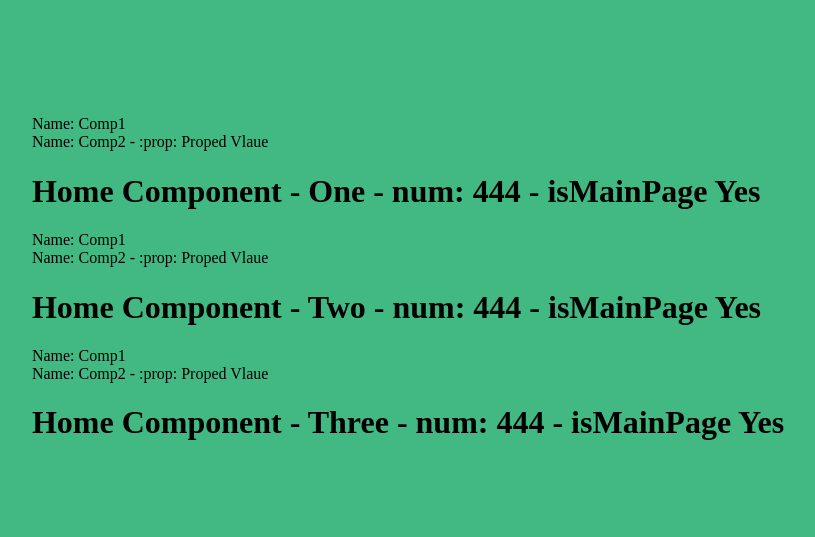
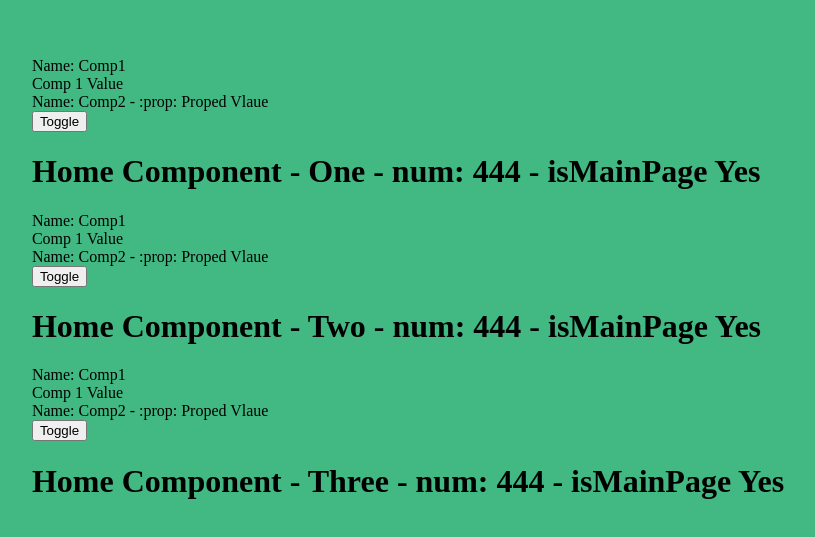
Before and after one commit to koushil-mankali/Vuejs-Practice, a Vue app in the folder vue2/: page / in a window 1280 px wide. Shown: the part 119-656 px from the top of the page, without its empty margins (232-1047 px from the left). Built offline with nearby package versions, Linux system fonts and the light colour scheme.

Commit message:
$emits, $emits validation done

```diff
--- a/vue2/src/App.vue
+++ b/vue2/src/App.vue
@@ -10,7 +10,7 @@
         nameOne: "One",
         nameTwo: "Two",
       }
-    }
+    },
   }
 </script>
 
--- a/vue2/src/components/Comp1.vue
+++ b/vue2/src/components/Comp1.vue
@@ -8,12 +8,22 @@ export default {
   data() {
     return {
       name: "Comp1",
+      toggleVal: true,
+      compVal: 'Comp 1 Value',
     };
   },
+  methods:{
+      toggle(this: {toggleVal: boolean, compVal: string}, prop: string){
+        console.log(this.toggleVal, 'tog');
+        this.compVal = prop;
+        return this.toggleVal = !this.toggleVal;
+      },
+    },
 };
 </script>
 
 <template>
   <div>Name: {{ name }}</div>
-  <Comp2 />
+  <div>{{compVal}}</div>
+  <Comp2 @toggle="toggle" :toggleVal="toggleVal" />
 </template>
--- a/vue2/src/components/Comp2.vue
+++ b/vue2/src/components/Comp2.vue
@@ -1,14 +1,27 @@
 <script lang="ts">
 export default {
-  inject: ['propedValue'],
+  props: {
+    toggleVal: Boolean,
+  },
+  inject: ["propedValue"],
   data() {
     return {
       name: "Comp2",
+      compVal: "Value came from comp2 from emits",
     };
+  },
+  emits: {
+    toggle: (prop: string) => {
+      if(prop){
+        return true;
+      }
+      return false;
+    }
   },
 };
 </script>
 
 <template>
-  <div>Name: {{ name }} - :prop: {{ propedValue }}</div>
+  <div v-show="toggleVal">Name: {{ name }} - :prop: {{ propedValue }}</div>
+  <button @click="$emit('toggle', compVal)">Toggle</button>
 </template>
```
Also changed, not shown: vue2/src/components/Home.vue (line endings or trailing spaces).
